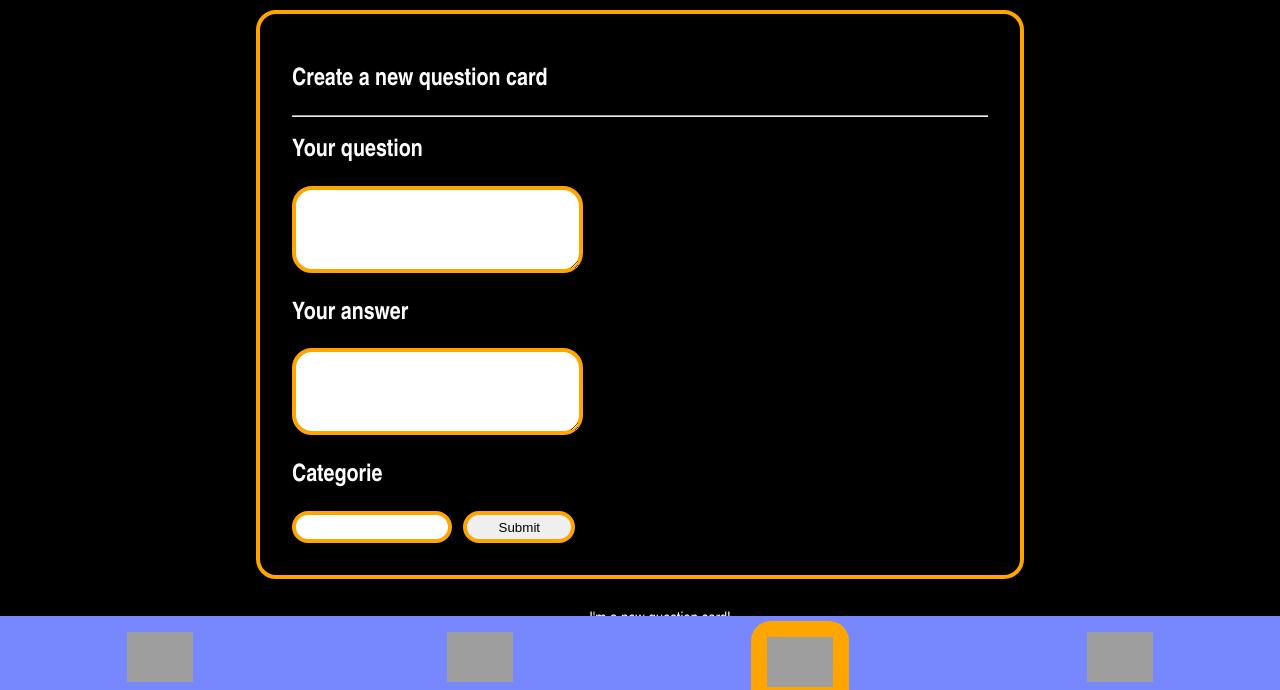
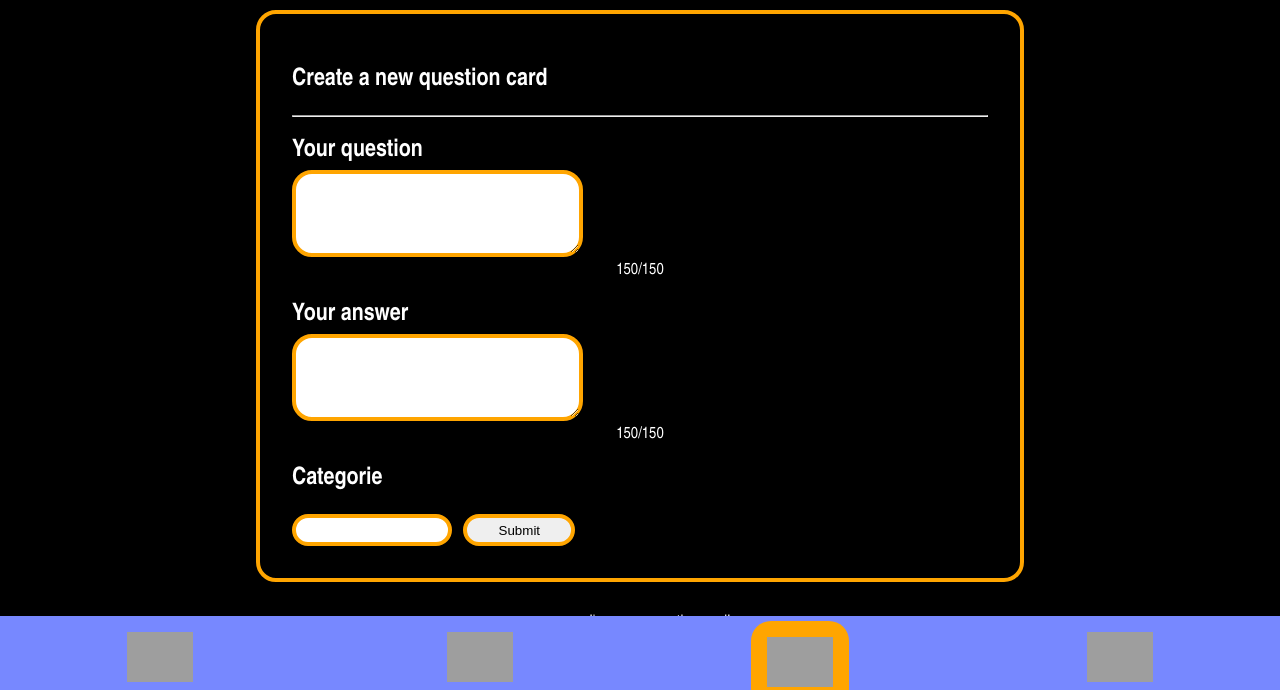
Before and after one commit to M-Oberdiek/quizapp, a plain HTML site: page form.html in a window 1280 px wide. Shown: the part 110-800 px from the top of the page. Drawn offline with Linux system fonts and the light colour scheme; grey boxes are pictures that could not be loaded.

Commit message:
create char counter

```diff
--- a/components/card.css
+++ b/components/card.css
@@ -88,6 +88,7 @@ form {
 textarea {
   border: 4px solid var(--orange-color);
   border-radius: 1.25rem;
+  margin-top: -1rem;
 }
 
 .add-Button {
@@ -102,4 +103,12 @@ textarea {
   border-radius: 1.25rem;
   width: 10rem;
   height: 2rem;
+  padding-left: 0.7rem;
 }
+
+#charCounterQuestion,
+#charCounterAnswer {
+  color: var(--colorText-dark);
+  margin-top: -0.1rem;
+  text-align: center;
+}
--- a/form.html
+++ b/form.html
@@ -19,28 +19,31 @@
         <textarea
           maxlength="150"
           class="newQuestion"
+          id="newQuestion"
           data-js="newQustion"
           name="newQuestion"
           rows="5"
           cols="33"
         >
         </textarea>
-
+        <p id="charCounterQuestion" data-js="charCounterQuestion">150/150</p>
         <label for="newAnswer"><h2>Your answer</h2></label>
         <textarea
           maxlength="150"
           class="newAnswer"
+          id="newAnswer"
           name="newAnswer"
           data-js="newAnswer"
           rows="5"
           cols="33"
         >
         </textarea>
-
+        <p id="charCounterAnswer" data-js="charCounterAnswer">150/150</p>
         <label for="categorie"><h2>Categorie</h2></label>
         <input
           type="text"
           class="categorie"
+          id="categorie"
           name="categorie"
           data-js="categorie"
         />
--- a/js/index.js
+++ b/js/index.js
@@ -1,3 +1,18 @@
+form.addEventListener("submit", (event) => {
+  event.preventDefault();
+  console.log(event.target);
+});
+
+const textarea = document.querySelector('[data-js="newQuestion"]');
+const charCounterQuestion = document.querySelector(
+  '[data-js="charCounterQuestion"]'
+);
+console.log(textarea);
+textarea.addEventListener("input", (event) => {
+  const restChar = 150 - textarea.value.length;
+  charCounterQuestion.textContent = `Verbleibende Zeichen: ${restChar}`;
+});
+
 const bookmark = document.querySelector('[data-js="bookmark"]');
 console.log(bookmark);
 bookmark.addEventListener("click", () => {
```
